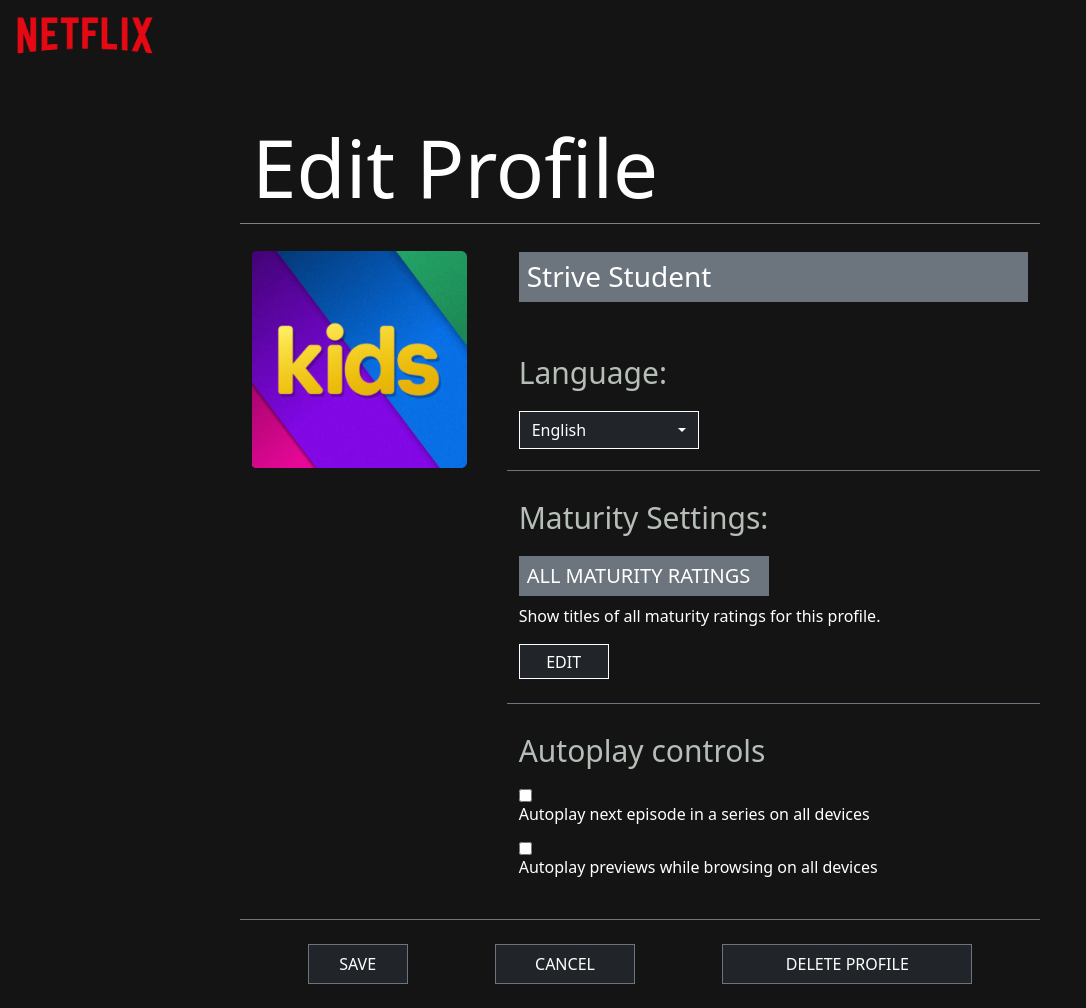
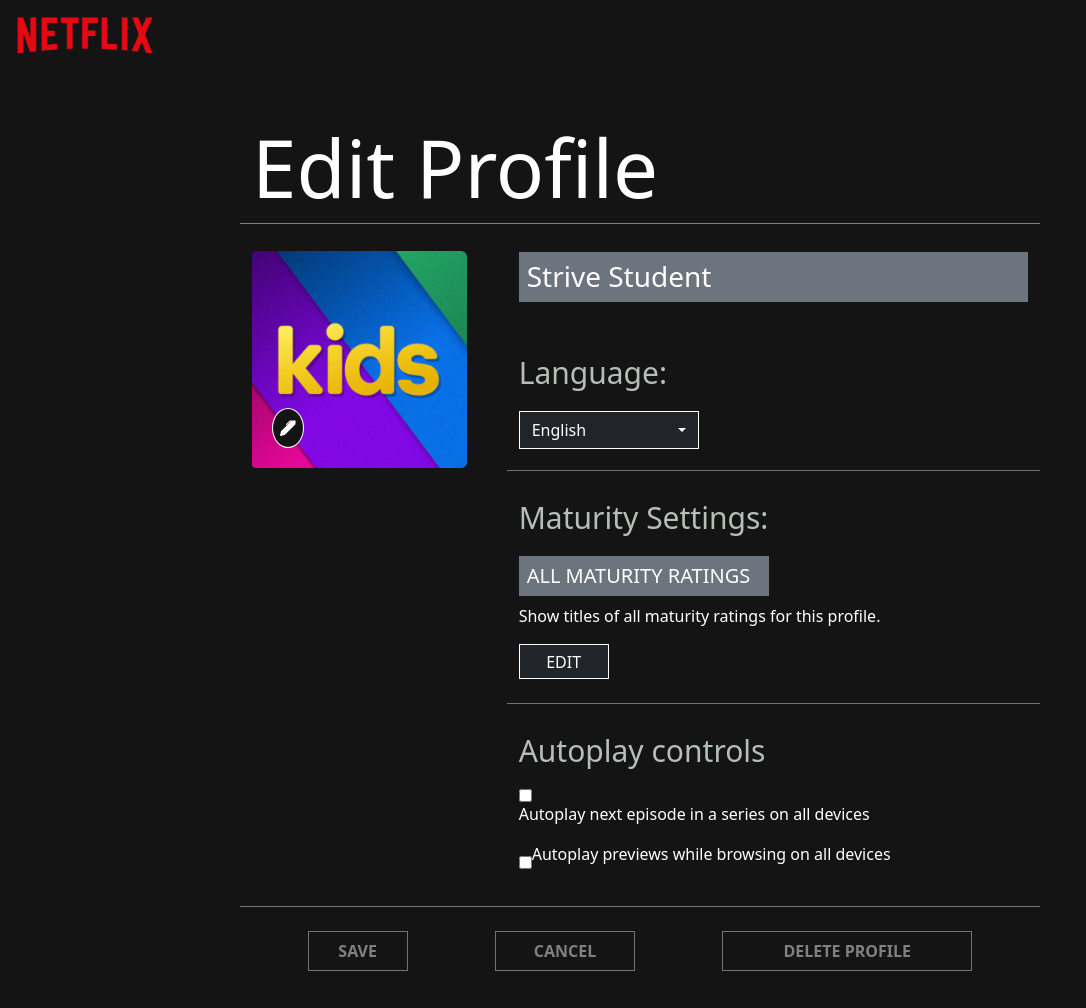
Before and after one commit to GiuseppeBarresi98/U2-W2-D5-Project, a plain HTML site: page second-page.html in a window 1280 px wide. Shown: the whole page, without its empty margins (0-1086 px from the left). Drawn offline with nearby package versions, Linux system fonts and the light colour scheme.

Commit message:
another add position on img

```diff
--- a/Netflix-assets/assets/second-page.css
+++ b/Netflix-assets/assets/second-page.css
@@ -26,14 +26,48 @@ h1 {
 .first-b {
   width: 100px;
   height: 40px;
+  background-color: #141414;
+  color: grey;
+  font-weight: bold;
+}
+
+.first-b:hover {
+  background-color: white;
+  color: #141414;
+}
+.sec-but:hover {
+  background-color: white;
+  color: #141414;
+}
+
+.third-b:hover {
+  background-color: white;
+  color: #141414;
 }
 
 .sec-but {
   width: 140px;
   height: 40px;
+  background-color: #141414;
+  color: grey;
+  font-weight: bold;
 }
 
 .third-b {
   width: 250px;
   height: 40px;
+  background-color: #141414;
+  color: grey;
+  font-weight: bold;
 }
+
+.icon {
+  position: absolute;
+  color: white;
+  top: 160px;
+  left: 20px;
+  background-color: #141414;
+  padding: 7px;
+  border-radius: 50%;
+  border: 1px solid white;
+}
--- a/second-page.html
+++ b/second-page.html
@@ -32,7 +32,17 @@
       </div>
       <div class="row mt-4">
         <div class="col-4">
-          <img src="./Netflix-assets/assets/kids_icon.png" alt="" width="90%" />
+          <div style="position: relative">
+            <img
+              src="./Netflix-assets/assets/kids_icon.png"
+              alt=""
+              width="90%"
+            />
+
+            <p class="icon">
+              <i class="bi bi-pen-fill"></i>
+            </p>
+          </div>
         </div>
         <div class="col-8 mt-1 border-bottom border-secondary">
           <div class="bg-secondary">
@@ -88,20 +98,18 @@
               Autoplay next episode in a series on all devices
             </p>
           </div>
-          <div><input type="checkbox" style="display: block" /></div>
-          <p class="text-white">
-            Autoplay previews while browsing on all devices
-          </p>
+          <div class="d-flex align-items-center">
+            <input type="checkbox" />
+            <p class="text-white">
+              Autoplay previews while browsing on all devices
+            </p>
+          </div>
         </div>
       </div>
       <div class="container d-flex justify-content-around">
-        <button class="first-b my-4 border border-secondary bg-dark text-white">
-          SAVE
-        </button>
-        <button class="sec-but my-4 border border-secondary bg-dark text-white">
-          CANCEL
-        </button>
-        <button class="third-b my-4 border border-secondary bg-dark text-white">
+        <button class="first-b my-4 border border-secondary">SAVE</button>
+        <button class="sec-but my-4 border border-secondary">CANCEL</button>
+        <button class="third-b my-4 border border-secondary">
           DELETE PROFILE
         </button>
       </div>
```
